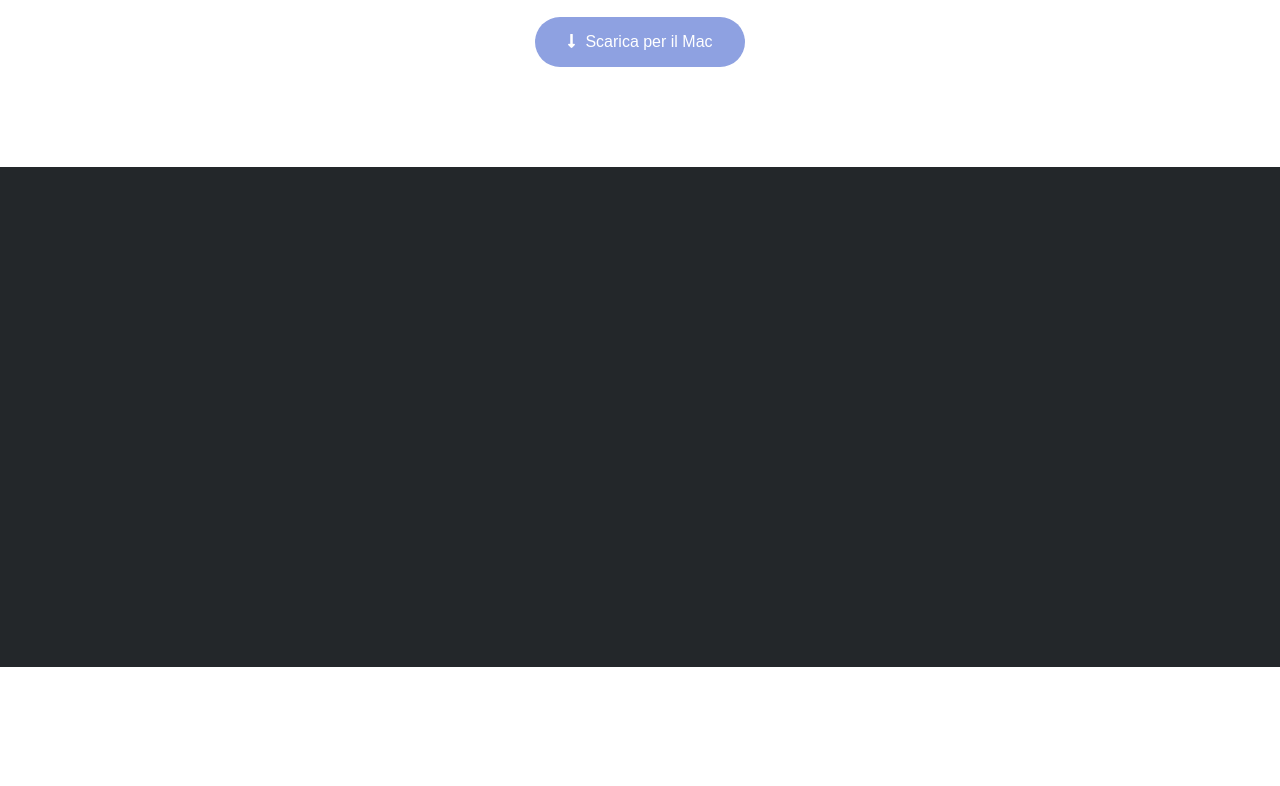
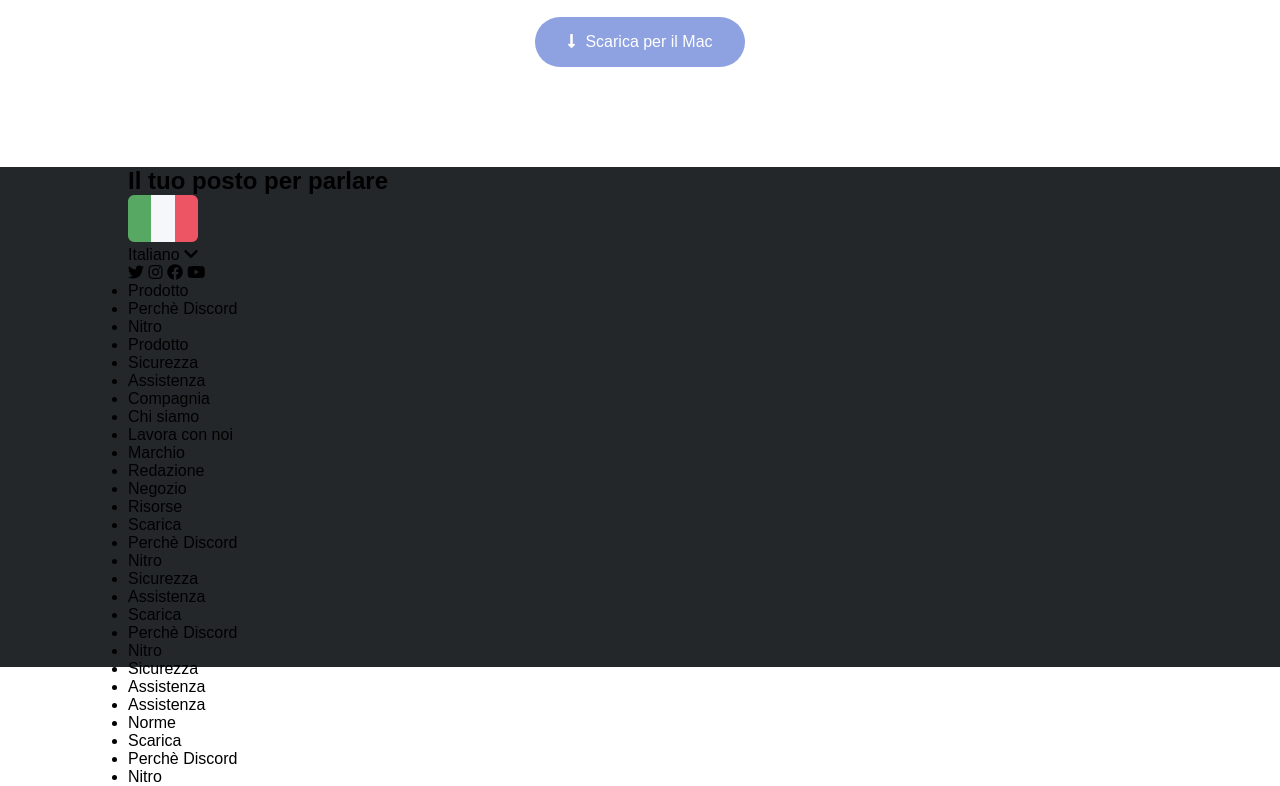
Before and after one commit to AliceColombari/htmlcss-discord, a plain HTML site: page index.html in a window 1280 px wide. Shown: the part 3010-3796 px from the top of the page. Before the commit the page ends 3677 px from the top, so only its background shows below. Drawn offline with Linux system fonts and the light colour scheme.

Commit message:
base html footer

```diff
--- a/index.html
+++ b/index.html
@@ -88,9 +88,10 @@
             <div class="content central">
 
                     <div class="content-text central">
-                        <h2>Un luogo a invito con tutto lo spazio necessario per parlare</h2>
-                        <p>I server Discord sono organizzati in canali tematici in cui puoi collaborare,
-                            condividere o semplicemente parlare della tua giornata senza intasare una chat di gruppo.</p>
+                        <h2>Dove trovarsi è facile</h2>
+                        <p>Mettiti comodo in un canale vocale quando hai tempo. Gli amici nel tuo server
+                            possono vedere che sei lì e unirsi istantaneamente senza dover chiamare.
+                        </p>
                     </div>
 
                     <img class="image central" src="./img/item3.svg" alt="immagine due">
@@ -139,8 +140,73 @@
     <!-- Footer -->
     <footer>
 
-        <div class="container">
+        <div class="container clearfix">
+            <div class="col contacs">
+                <h2>Il tuo posto per parlare</h2>
+                <div class="lang">
+                    <img src="img/ita.png" alt="">
+                    <p>
+                        Italiano <i class="fas fa-chevron-down"></i>
+                    </p>
+                </div>
 
+                <div class="soaicl">
+                    <i class="fab fa-twitter"></i>
+                    <i class="fab fa-instagram"></i>
+                    <i class="fab fa-facebook"></i>
+                    <i class="fab fa-youtube"></i>
+                </div>
+            </div>
+
+            <div class="col">
+                <ul>
+                    <li>Prodotto</li>
+                    <li>Perchè Discord</li>
+                    <li>Nitro</li>
+                    <li>Prodotto</li>
+                    <li>Sicurezza</li>
+                    <li>Assistenza</li>
+                </ul>
+            </div>
+
+            <div class="col">
+                <ul>
+                    <li>Compagnia</li>
+                    <li>Chi siamo</li>
+                    <li>Lavora con noi</li>
+                    <li>Marchio</li>
+                    <li>Redazione</li>
+                    <li>Negozio</li>
+                </ul>
+            </div>
+
+            <div class="col">
+                <ul>
+                    <li>Risorse</li>
+                    <li>Scarica</li>
+                    <li>Perchè Discord</li>
+                    <li>Nitro</li>
+                    <li>Sicurezza</li>
+                    <li>Assistenza</li>
+                    <li>Scarica</li>
+                    <li>Perchè Discord</li>
+                    <li>Nitro</li>
+                    <li>Sicurezza</li>
+                    <li>Assistenza</li>
+                    <li>Assistenza</li>
+                </ul>
+            </div>
+
+            <div class="col">
+                <ul>
+                    <li>Norme</li>
+                    <li>Scarica</li>
+                    <li>Perchè Discord</li>
+                    <li>Nitro</li>
+                    <li>Sicurezza</li>
+                    <li>Assistenza</li>
+                </ul>
+            </div>
 
 
         </div>
```
